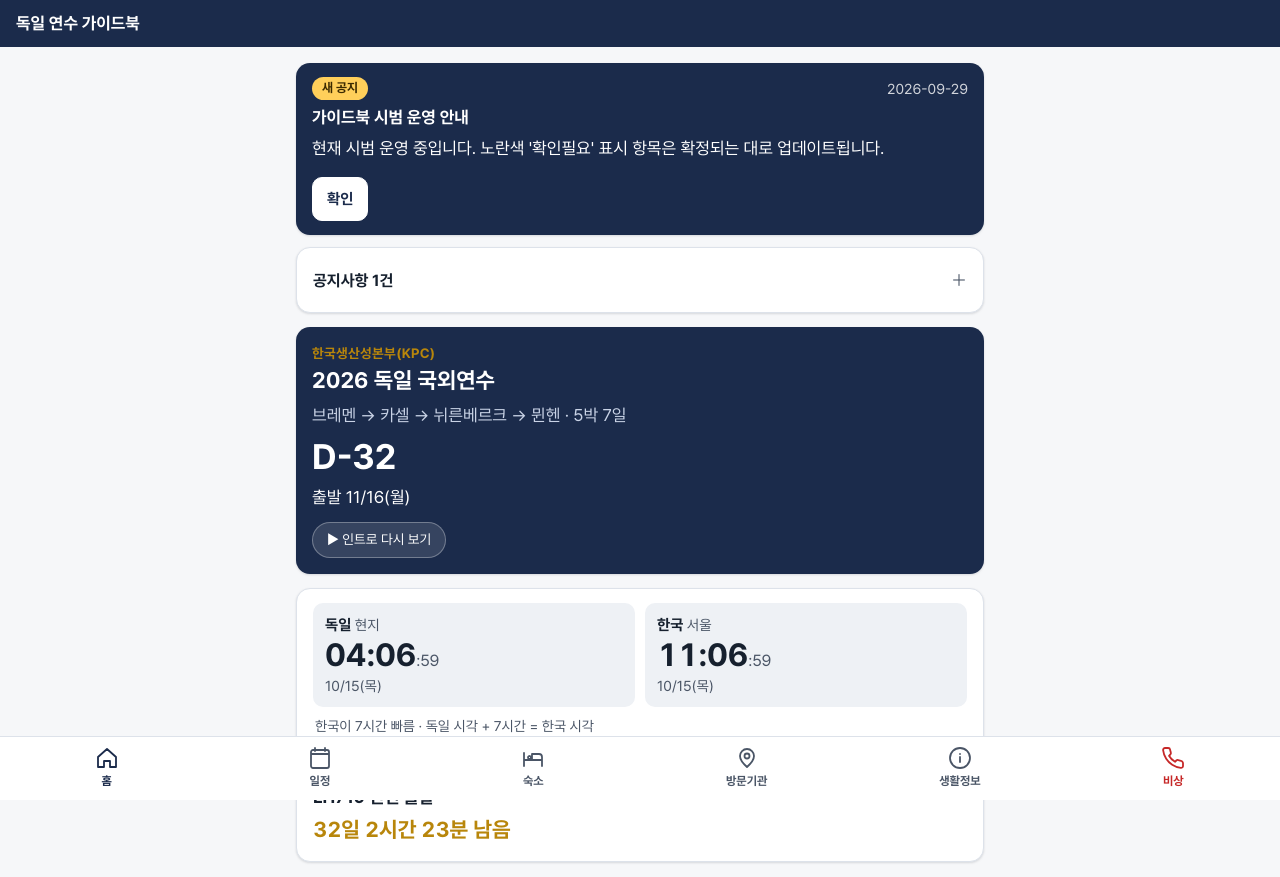
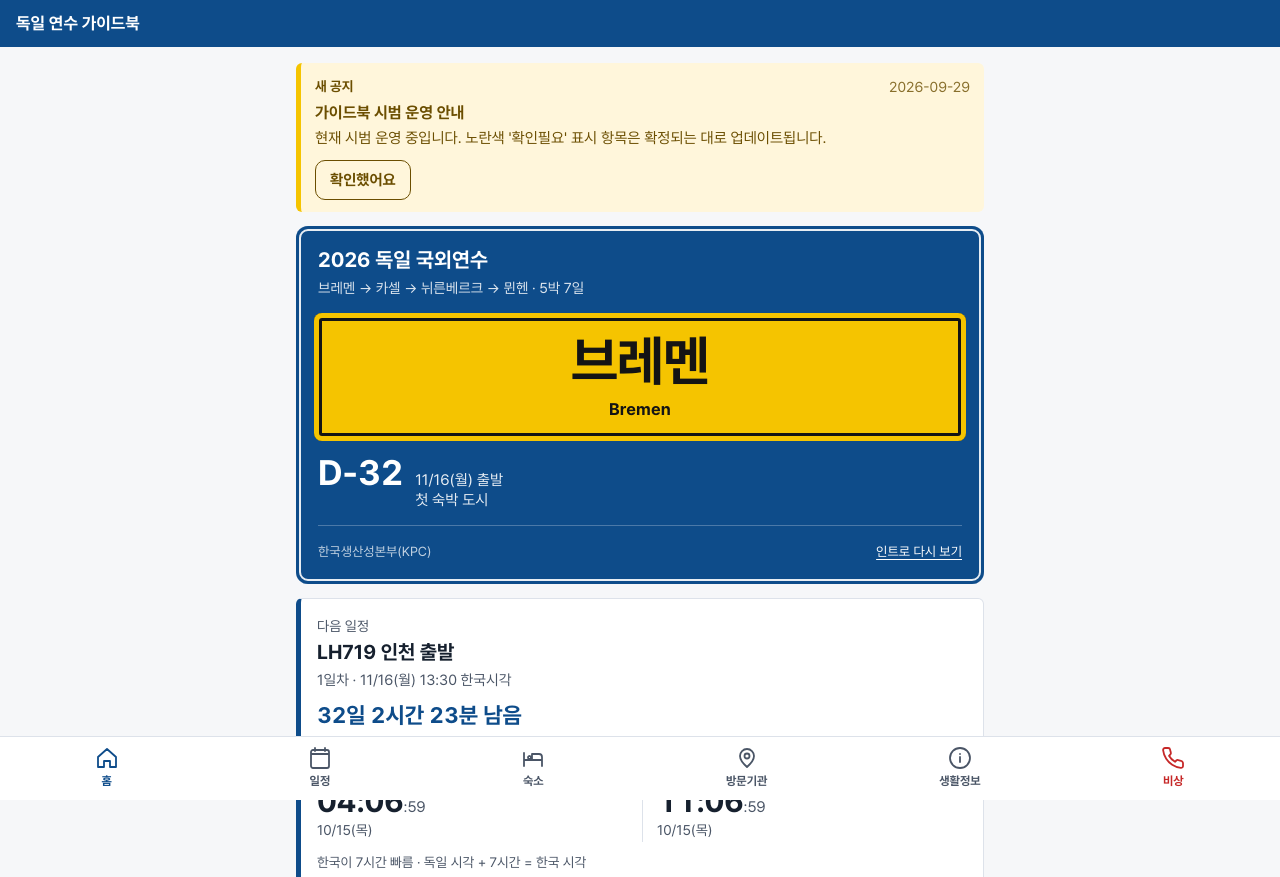
Before and after one commit to dybalafw10/germany-guide, a plain HTML site: page index.html in a window 1280 px wide. Shown: the top 877 px of the page. Drawn offline with Linux system fonts and the light colour scheme.

Commit message:
Add files via upload

```diff
--- a/css/app.css
+++ b/css/app.css
@@ -18,7 +18,7 @@
   --text: #16202e;
   --text-2: #4a5566;
   --line: #dde2ea;
-  --brand: #1b2b4b;
+  --brand: #0e4c8a;
   --brand-ink: #ffffff;
   --accent: #b8860b;
   --link: #1f5fbf;
@@ -27,9 +27,13 @@
   --warn-bg: #fff6db;
   --warn-text: #6b4e00;
   --ok: #2e7d32;
-  --radius: 14px;
+  --radius: 8px;
   --tabbar-h: 64px;
   --shadow: 0 1px 2px rgba(16, 24, 40, .06), 0 1px 3px rgba(16, 24, 40, .08);
+  /* 독일 도로표지 색 (홈 표지판) */
+  --sign-blue: #0e4c8a;
+  --sign-yellow: #f5c400;
+  --sign-ink: #141414;
 }
 @media (prefers-color-scheme: dark) {
   :root {
@@ -39,9 +43,9 @@
     --text: #e8edf4;
     --text-2: #a9b4c4;
     --line: #2c3a52;
-    --brand: #25395f;
+    --brand: #123e6e;
     --brand-ink: #ffffff;
-    --accent: #e0b44c;
+    --accent: #e6b800;
     --link: #8ab4ff;
     --sos: #ef5350;
     --sos-soft: #3a1d1f;
@@ -49,6 +53,8 @@
     --warn-text: #f3d98b;
     --ok: #81c784;
     --shadow: none;
+    --sign-blue: #123e6e;
+    --sign-yellow: #e6b800;
   }
 }
 
@@ -96,15 +102,13 @@ main { max-width: 720px; margin: 0 auto; padding: 16px; outline: none; }
 /* 카드 */
 .card {
   background: var(--surface); border: 1px solid var(--line); border-radius: var(--radius);
-  padding: 16px; margin: 0 0 14px; box-shadow: var(--shadow);
+  padding: 16px; margin: 0 0 14px;
 }
 .card > h2, .card > h3 { margin-bottom: 8px; }
 .section-title { font-size: 1.15rem; margin: 22px 2px 10px; }
 .section-title:first-child { margin-top: 4px; }
-.eyebrow { font-size: .85rem; font-weight: 700; color: var(--accent); letter-spacing: .02em; }
-.hero { background: var(--brand); color: var(--brand-ink); border: 0; }
-.hero .muted, .hero small { color: #c9d3e6; }
-.hero .dday { font-size: 2.2rem; font-weight: 700; line-height: 1.2; margin: 6px 0; }
+.eyebrow { font-size: .88rem; font-weight: 700; color: var(--brand); }
+@media (prefers-color-scheme: dark) { .eyebrow { color: var(--link); } }
 .notice {
   background: var(--warn-bg); color: var(--warn-text); border-radius: 10px;
   padding: 10px 12px; font-size: .95rem; margin: 10px 0;
@@ -139,8 +143,8 @@ main { max-width: 720px; margin: 0 auto; padding: 16px; outline: none; }
 
 /* 일정 타임라인 */
 .day-head { display: flex; align-items: baseline; gap: 10px; flex-wrap: wrap; }
-.day-badge { background: var(--brand); color: var(--brand-ink); border-radius: 8px; padding: 2px 10px; font-weight: 700; font-size: .9rem; }
-.day-today { outline: 3px solid var(--accent); outline-offset: -1px; }
+.day-badge { background: var(--sign-blue); color: #fff; border-radius: 6px; padding: 3px 10px; font-weight: 700; font-size: .9rem; box-shadow: inset 0 0 0 2px var(--sign-blue), inset 0 0 0 3.5px #fff; }
+.day-today { border-left: 6px solid var(--sign-yellow); }
 .timeline { list-style: none; padding: 0; margin: 10px 0 0; border-left: 2px solid var(--line); }
 .timeline li { position: relative; padding: 0 0 12px 16px; margin: 0; }
 .timeline li::before {
@@ -231,22 +235,24 @@ th { color: var(--text-2); font-weight: 700; white-space: nowrap; }
 
 /* 공지 */
 .notice-banner {
-  background: var(--brand); color: var(--brand-ink); border-radius: var(--radius);
-  padding: 14px 16px; margin: 0 0 12px; box-shadow: var(--shadow);
+  background: var(--warn-bg); color: var(--warn-text); border-left: 5px solid var(--sign-yellow);
+  border-radius: 6px; padding: 12px 14px; margin: 0 0 14px; font-size: .95rem;
 }
-.notice-banner.urgent { background: var(--sos); }
-.notice-banner h3 { margin: 6px 0 2px; }
+.notice-banner.urgent { background: var(--sos-soft); color: var(--text); border-left-color: var(--sos); }
+.notice-banner h3 { margin: 4px 0 0; font-size: 1rem; }
+.notice-banner p { margin: 2px 0; }
 .notice-banner small { color: inherit; opacity: .8; }
 .nb-head { display: flex; align-items: center; justify-content: space-between; gap: 8px; }
-.nb-tag { background: #ffcf5a; color: #3b2a00; border-radius: 999px; padding: 1px 10px; font-size: .8rem; font-weight: 700; }
-.nb-ok { margin-top: 8px; background: #fff; color: var(--brand); border-color: #fff; }
-.notice-banner.urgent .nb-ok { color: var(--sos); }
+.nb-tag { font-size: .85rem; font-weight: 700; }
+.notice-banner.urgent .nb-tag { color: var(--sos); }
+.nb-ok { margin-top: 8px; min-height: 40px; padding: 6px 14px; background: transparent; color: inherit; border: 1px solid currentColor; }
 .notice-all summary { font-size: 1rem; }
 .notice-item { border-top: 1px solid var(--line); padding: 8px 0; }
 .notice-item:first-of-type { border-top: 0; }
 
 /* 보여주기 카드 (전체화면 큰 글씨) — 다크모드에서도 흰 바탕·검은 글씨로 대비 최대 */
-.btn-show { background: var(--accent); color: #1a1300; border-color: var(--accent); }
+/* 기사님께 보여주기: 노란 도시 표지 모양 */
+.btn-show { background: var(--sign-yellow); color: var(--sign-ink); border: 2px solid var(--sign-ink); border-radius: 6px; }
 .phrase {
   display: grid; grid-template-columns: 1fr auto; gap: 2px 10px; align-items: center; width: 100%;
   text-align: left; padding: 12px 4px; min-height: 56px; cursor: pointer;
@@ -278,21 +284,45 @@ th { color: var(--text-2); font-weight: 700; white-space: nowrap; }
 body.sc-open { overflow: hidden; }
 .sc-warn { font-size: .38em; color: #b00020; font-weight: 700; }
 
-/* 시계·다음 일정 */
-.clock-card { padding: 14px 16px; }
-.clocks { display: grid; grid-template-columns: 1fr 1fr; gap: 10px; }
-.clock { background: var(--surface-2); border-radius: 10px; padding: 10px 12px; }
-.clock-label { font-weight: 700; font-size: .95rem; }
-.clock-label small { font-weight: 400; color: var(--text-2); }
-.clock-time { font-size: 2rem; font-weight: 700; line-height: 1.15; font-variant-numeric: tabular-nums; letter-spacing: -.01em; }
-.clock-time .sec { font-size: .5em; color: var(--text-2); font-weight: 400; }
-.clock-date { font-size: .9rem; color: var(--text-2); }
-.clock-diff { font-size: .88rem; color: var(--text-2); margin: 8px 2px 0; }
-.next-ev { margin-top: 10px; border-top: 1px solid var(--line); padding-top: 10px; }
+/* 홈 표지판 히어로: 파란 도로표지 + 노란 도시 표지(Ortstafel) */
+.sign-hero {
+  background: var(--sign-blue); color: #fff; border-radius: 12px;
+  padding: 18px 18px 12px; margin: 0 0 14px;
+  box-shadow: inset 0 0 0 3px var(--sign-blue), inset 0 0 0 5px rgba(255,255,255,.9);
+}
+.sign-hero h1 { font-size: 1.3rem; padding: 2px 4px 0; }
+.sh-route { font-size: .9rem; opacity: .85; margin: 2px 4px 14px; }
+.ortstafel {
+  background: var(--sign-yellow); color: var(--sign-ink); border-radius: 8px;
+  box-shadow: inset 0 0 0 5px var(--sign-yellow), inset 0 0 0 8px var(--sign-ink);
+  padding: 20px 16px 18px; text-align: center;
+  display: flex; flex-direction: column; align-items: center;
+}
+.ot-ko { font-size: clamp(2.4rem, 13vw, 3.4rem); font-weight: 700; line-height: 1.05; letter-spacing: -.02em; }
+.ot-de { font-size: 1.05rem; font-weight: 700; margin-top: 6px; letter-spacing: .01em; }
+.sh-status { display: flex; align-items: baseline; gap: 12px; margin: 14px 4px 0; }
+.sh-status b { font-size: 2.2rem; line-height: 1; font-variant-numeric: tabular-nums; letter-spacing: -.01em; }
+.sh-status span { font-size: .95rem; line-height: 1.35; opacity: .9; }
+.sh-foot { display: flex; align-items: center; justify-content: space-between; gap: 8px; margin: 14px 4px 0; padding-top: 6px; border-top: 1px solid rgba(255,255,255,.25); font-size: .82rem; }
+.sh-foot span { opacity: .75; }
+
+/* 다음 일정 + 시계 판 */
+.board { padding: 16px; border-left: 5px solid var(--sign-blue); border-radius: 6px; }
+.next-ev { padding-bottom: 14px; margin-bottom: 12px; border-bottom: 1px solid var(--line); }
 .next-ev:empty { display: none; }
 .ne-label { font-size: .88rem; color: var(--text-2); }
-.ne-title { font-weight: 700; font-size: 1.1rem; margin: 2px 0; }
-.ne-count { font-size: 1.35rem; font-weight: 700; color: var(--accent); font-variant-numeric: tabular-nums; }
+.ne-title { font-weight: 700; font-size: 1.25rem; line-height: 1.35; margin: 2px 0; }
+.ne-when { font-size: .92rem; color: var(--text-2); }
+.ne-count { font-size: 1.4rem; font-weight: 700; color: var(--sign-blue); font-variant-numeric: tabular-nums; margin-top: 6px; }
+@media (prefers-color-scheme: dark) { .ne-count { color: var(--link); } .board { border-left-color: var(--link); } }
+.clocks { display: grid; grid-template-columns: 1fr 1fr; }
+.clock + .clock { border-left: 1px solid var(--line); padding-left: 14px; }
+.clock-label { font-weight: 700; font-size: .92rem; }
+.clock-label small { font-weight: 400; color: var(--text-2); }
+.clock-time { font-size: 1.9rem; font-weight: 700; line-height: 1.15; font-variant-numeric: tabular-nums; letter-spacing: -.01em; }
+.clock-time .sec { font-size: .5em; color: var(--text-2); font-weight: 400; }
+.clock-date { font-size: .88rem; color: var(--text-2); }
+.clock-diff { font-size: .85rem; color: var(--text-2); margin: 10px 0 0; }
 .tz-kr { display: block; font-size: .7rem; font-weight: 700; color: var(--text-2); }
 
 /* 이동경로 지도 */
@@ -364,7 +394,8 @@ html.intro-pending .intro, .intro.show { display: flex; }
   .intro.play .in-obj, .intro.play .in-lbl, .intro.play .in-title, .intro.play .in-period { animation: none; opacity: 1; }
   .intro.out { transition: none; }
 }
-.intro-replay { margin-top: 10px; background: rgba(255,255,255,.12); color: inherit; border: 1px solid rgba(255,255,255,.3); border-radius: 999px; padding: 6px 14px; font: inherit; font-size: .85rem; cursor: pointer; min-height: 36px; }
+.intro-replay { background: none; color: inherit; border: 0; padding: 8px 0 8px 8px; font: inherit; font-size: .82rem; text-decoration: underline; text-underline-offset: 3px; cursor: pointer; min-height: 40px; }
+.intro-replay:focus-visible { outline: 2px solid #fff; outline-offset: 2px; }
 
 /* 버스가 달리는 지도 */
 :root { --map-veh: #e0543c; --map-veh-win: #ffffff; --map-veh-wheel: #1b2b4b; }
--- a/js/app.js
+++ b/js/app.js
@@ -644,15 +644,19 @@
     if (hh > 0) return hh + "시간 " + String(mm).padStart(2, "0") + "분 " + String(ss).padStart(2, "0") + "초";
     return mm + "분 " + String(ss).padStart(2, "0") + "초";
   }
+  // 홈 표지판에 함께 적는 독일어 지명
+  var DE_NAME = { "인천": "Incheon", "뮌헨": "München", "브레멘": "Bremen", "카셀": "Kassel",
+    "기센": "Gießen", "뷔르츠부르크": "Würzburg", "뉘른베르크": "Nürnberg" };
+
+  // 다음 일정(위) + 두 나라 시계(아래)를 한 판에
   function renderClock() {
     var clocks = data.meta.clocks || [];
-    var h = '<section class="card clock-card"><div class="clocks">';
+    var h = '<section class="card board"><div class="next-ev" id="next-ev"></div><div class="clocks">';
     clocks.forEach(function (c, i) {
       h += '<div class="clock"><div class="clock-label">' + esc(c.label) + ' <small>' + esc(c.sub || "") + "</small></div>" +
         '<div class="clock-time" id="clk-t' + i + '">--:--</div><div class="clock-date" id="clk-d' + i + '"></div></div>';
     });
-    h += '</div><p class="clock-diff" id="clk-diff"></p>';
-    h += '<div class="next-ev" id="next-ev"></div></section>';
+    h += '</div><p class="clock-diff" id="clk-diff"></p></section>';
     return h;
   }
   function tickClock() {
@@ -677,9 +681,9 @@
       ne.innerHTML = evs.length ? '<div class="ne-label">모든 일정이 끝났습니다</div>' : "";
     } else {
       var tzName = next.tz === "Asia/Seoul" ? "한국시각" : "현지시각";
-      ne.innerHTML = '<div class="ne-label">다음 일정 · ' + next.day + "일차 " + dateLabel(next.date) + " " + next.time + " (" + tzName + ")" +
-        (next.tbd ? ' <span class="chk">확인필요</span>' : "") + "</div>" +
-        '<div class="ne-title">' + esc(next.title) + "</div>" +
+      ne.innerHTML = '<div class="ne-label">다음 일정</div>' +
+        '<div class="ne-title">' + esc(next.title) + (next.tbd ? ' <span class="chk">확인필요</span>' : "") + "</div>" +
+        '<div class="ne-when">' + next.day + "일차 · " + dateLabel(next.date) + " " + next.time + " " + tzName + "</div>" +
         '<div class="ne-count">' + durationText(next.at - now) + " 남음</div>";
     }
     return true;
@@ -783,28 +787,34 @@
   }
   function hhmm(d) { return String(d.getHours()).padStart(2, "0") + ":" + String(d.getMinutes()).padStart(2, "0"); }
 
+  // 홈 맨 위: 아직 확인하지 않은 공지만
   function renderNotices() {
-    var list = activeNotices();
-    if (!list.length) return "";
     var seen = readSeen(), h = "";
-    list.filter(function (n) { return seen.indexOf(n.id) < 0; }).forEach(function (n) {
+    activeNotices().filter(function (n) { return seen.indexOf(n.id) < 0; }).forEach(function (n) {
       h += '<section class="notice-banner' + (n.level === "urgent" ? " urgent" : "") + '" role="alert">' +
         '<div class="nb-head"><span class="nb-tag">' + (n.level === "urgent" ? "긴급 공지" : "새 공지") + "</span>" +
         '<small>' + esc(n.date || "") + "</small></div>" +
         "<h3>" + esc(n.title) + "</h3>" + paras(n.body) +
-        '<button type="button" class="btn nb-ok" data-notice-ok="' + esc(n.id) + '">확인</button></section>';
+        '<button type="button" class="btn nb-ok" data-notice-ok="' + esc(n.id) + '">확인했어요</button></section>';
     });
+    return h;
+  }
+  // 홈 아래쪽: 지난 공지 전체
+  function renderNoticeList() {
+    var list = activeNotices();
+    if (!list.length) return "";
     var src = notice.source === "network" ? "최신 공지 · " + hhmm(notice.checkedAt) + " 확인"
       : "오프라인 — 저장된 공지 표시 중";
-    h += '<details class="card notice-all"><summary>공지사항 ' + list.length + "건</summary>" +
+    return '<details class="card notice-all"><summary>공지사항 ' + list.length + "건</summary>" +
       list.map(function (n) {
         return '<div class="notice-item"><div><b>' + esc(n.title) + "</b> <small>" + esc(n.date || "") + "</small></div>" + paras(n.body) + "</div>";
       }).join("") + '<p><small class="muted">' + src + "</small></p></details>";
-    return h;
   }
   function refreshNoticeArea() {
     var el = document.getElementById("notice-area");
     if (el) el.innerHTML = renderNotices();
+    var el2 = document.getElementById("notice-list");
+    if (el2) el2.innerHTML = renderNoticeList();
   }
   function loadNotices() {
     return fetch(NOTICE_URL, { cache: "no-store" }).then(function (r) {
@@ -823,16 +833,37 @@
     data.schedule.days.forEach(function (d) { if (d.date === today) day = d; });
 
     h += '<div id="notice-area">' + renderNotices() + "</div>";
-    h += '<section class="card hero"><div class="eyebrow">' + esc(m.org || "") + "</div><h1>" + esc(m.title) + "</h1>";
-    h += '<p class="muted">' + esc(m.subtitle || "") + "</p>";
+
+    // 표지판 히어로: 파란 도로표지 위에 노란 도시 표지(Ortstafel) — 지금 있는(또는 첫) 도시
+    var cities = function (d) { return String(d.city || "").split("→").map(function (s) { return s.trim(); }).filter(Boolean); };
+    var signCity, signNote, status, statusSub;
     if (day) {
-      h += '<div class="dday">' + day.day + "일차</div><div>" + dateLabel(day.date) + " · " + esc(day.city || "") + "</div>";
+      var cs = cities(day);
+      signCity = cs[cs.length - 1];
+      signNote = cs.length > 1 ? cs.slice(0, -1).join(" → ") + "에서 이동" : "";
+      status = day.day + "일차";
+      statusSub = dateLabel(day.date);
     } else if (today < m.start) {
-      h += '<div class="dday">D-' + dayDiff(today, m.start) + "</div><div>출발 " + dateLabel(m.start) + "</div>";
+      var first = data.schedule.days[0] ? cities(data.schedule.days[0]) : [];
+      signCity = first[first.length - 1] || "";
+      signNote = "첫 숙박 도시";
+      status = "D-" + dayDiff(today, m.start);
+      statusSub = dateLabel(m.start) + " 출발";
     } else {
-      h += '<div class="dday">연수 종료</div><div>수고 많으셨습니다.</div>';
+      signCity = "인천";
+      signNote = "";
+      status = "연수 종료";
+      statusSub = "수고 많으셨습니다";
     }
-    h += '<button type="button" class="intro-replay" data-intro>▶ 인트로 다시 보기</button>';
+    h += '<section class="sign-hero"><h1>' + esc(m.title) + "</h1>" +
+      '<p class="sh-route">' + esc(m.subtitle || "") + "</p>";
+    if (signCity) {
+      h += '<div class="ortstafel"><span class="ot-ko">' + esc(signCity) + "</span>" +
+        (DE_NAME[signCity] ? '<span class="ot-de" lang="de">' + esc(DE_NAME[signCity]) + "</span>" : "") + "</div>";
+    }
+    h += '<div class="sh-status"><b>' + esc(status) + "</b><span>" + esc(statusSub) +
+      (signNote ? "<br>" + esc(signNote) : "") + "</span></div>";
+    h += '<div class="sh-foot"><span>' + esc(m.org || "") + '</span><button type="button" class="intro-replay" data-intro>인트로 다시 보기</button></div>';
     h += "</section>";
     h += renderClock();
 
@@ -863,6 +894,7 @@
       h += '<h2 class="section-title">출국 시 집결</h2><section class="card">' +
         kv([["장소", T(o.meeting.place)], ["시간", T(o.meeting.time)]]) + paras(o.meeting.notes) + "</section>";
     }
+    h += '<div id="notice-list">' + renderNoticeList() + "</div>";
     h += '<p class="footer-note">자료 기준일 ' + esc(m.updated) + " · 오프라인에서도 열람 가능</p>";
     return h;
   }
--- a/sw.js
+++ b/sw.js
@@ -1,5 +1,5 @@
 /* 서비스 워커 — tools/build.py 가 tools/sw.template.js 로부터 생성함. 직접 수정하지 말 것. */
-const VERSION = "9ad6847942";
+const VERSION = "d4646a4cfb";
 const CACHE = "de-guide-" + VERSION;
 const DATA_URL = "data/guidebook.json";
 const NOTICE_URL = "data/notice.json";
```
Also changed, not shown: index.html (+1 -1 lines), fonts/Pretendard-Bold.subset.woff2, fonts/Pretendard-Regular.subset.woff2, icons/apple-touch-icon.png, icons/icon-192.png, icons/icon-512.png, icons/icon-maskable-512.png, manifest.webmanifest.
